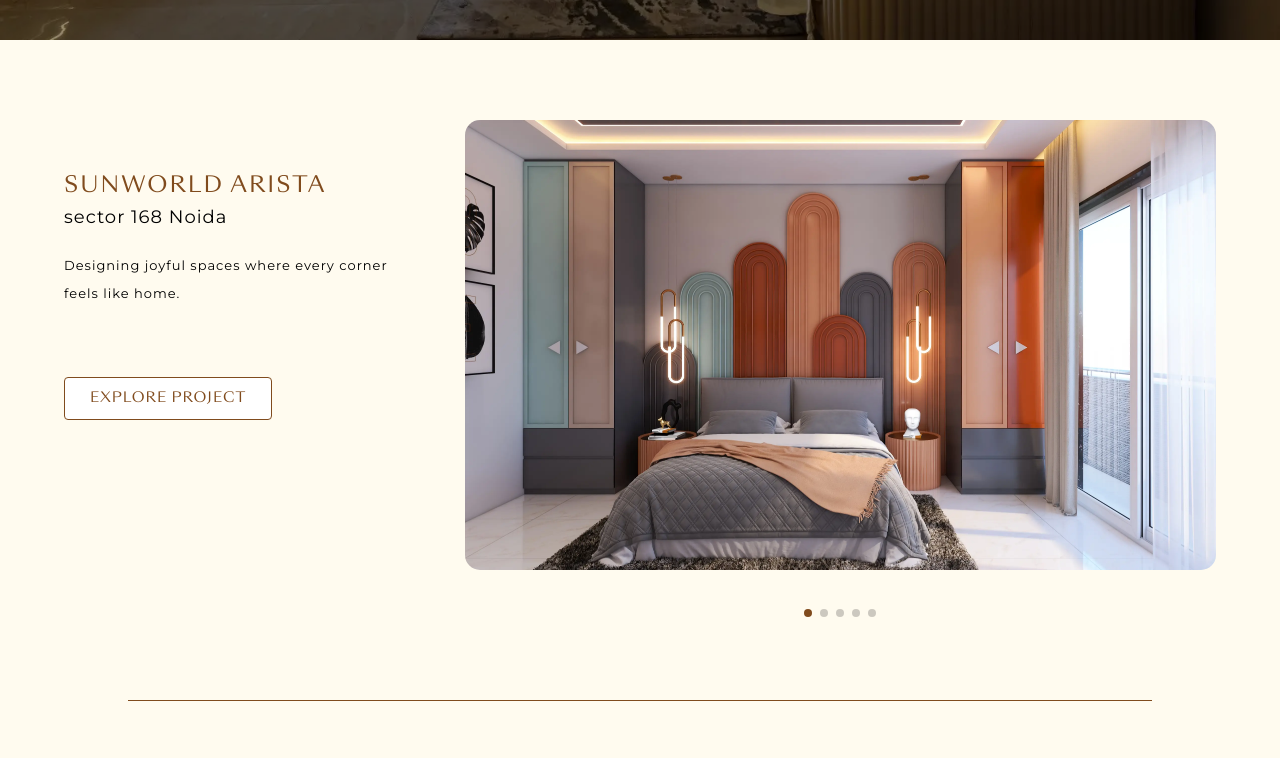
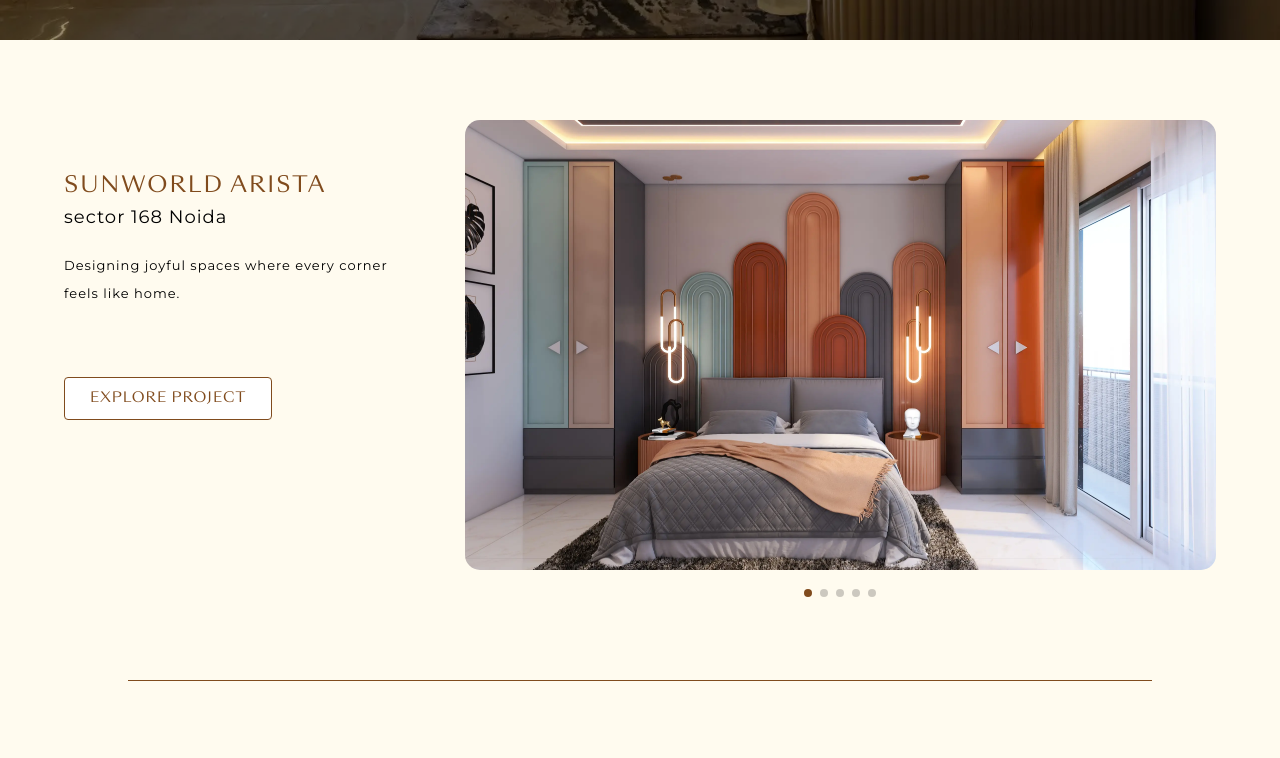
Before and after one commit to Kuldeep-111/liv-interio, a Next.js app: page /projects in a window 1280 px wide. Shown: the part 760-1518 px from the top of the page. Built offline with nearby package versions, Linux system fonts and the light colour scheme.

Commit message:
projects

```diff
--- a/src/pages/projects.jsx
+++ b/src/pages/projects.jsx
@@ -198,7 +198,7 @@ const Projects = ({openModal}) => {
                     {item.images.map((img, idx) => (
                       <SwiperSlide
                         key={idx}
-                        className="pb=[20px] md:pb-[50px]"
+                        className="pb-[30px] 2xl:pb-[50px]"
                         onClick={() => {
                           setLightboxImages(formatSlidesForLightbox(item.images));
                           setLightboxIndex(idx);
```
